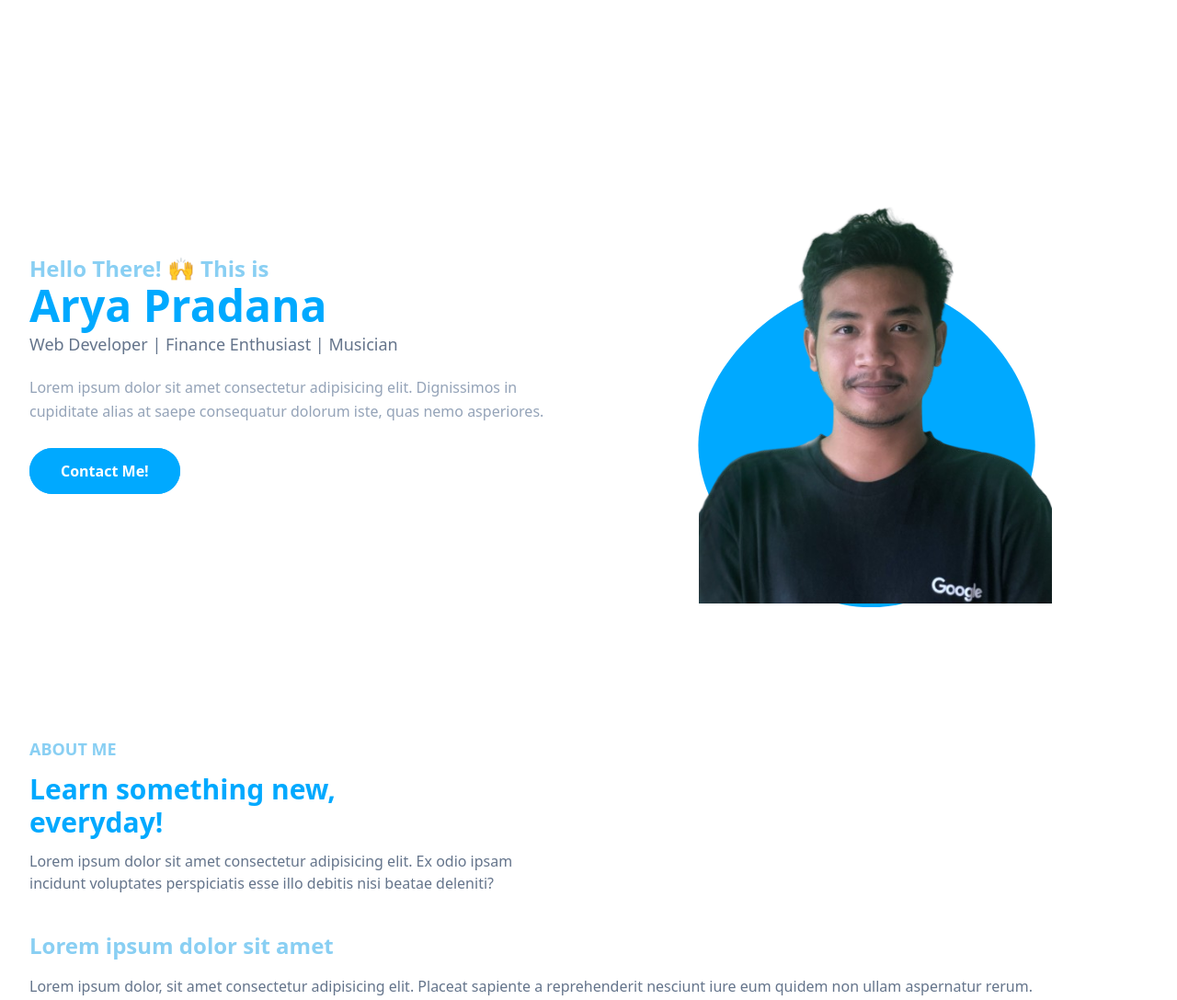
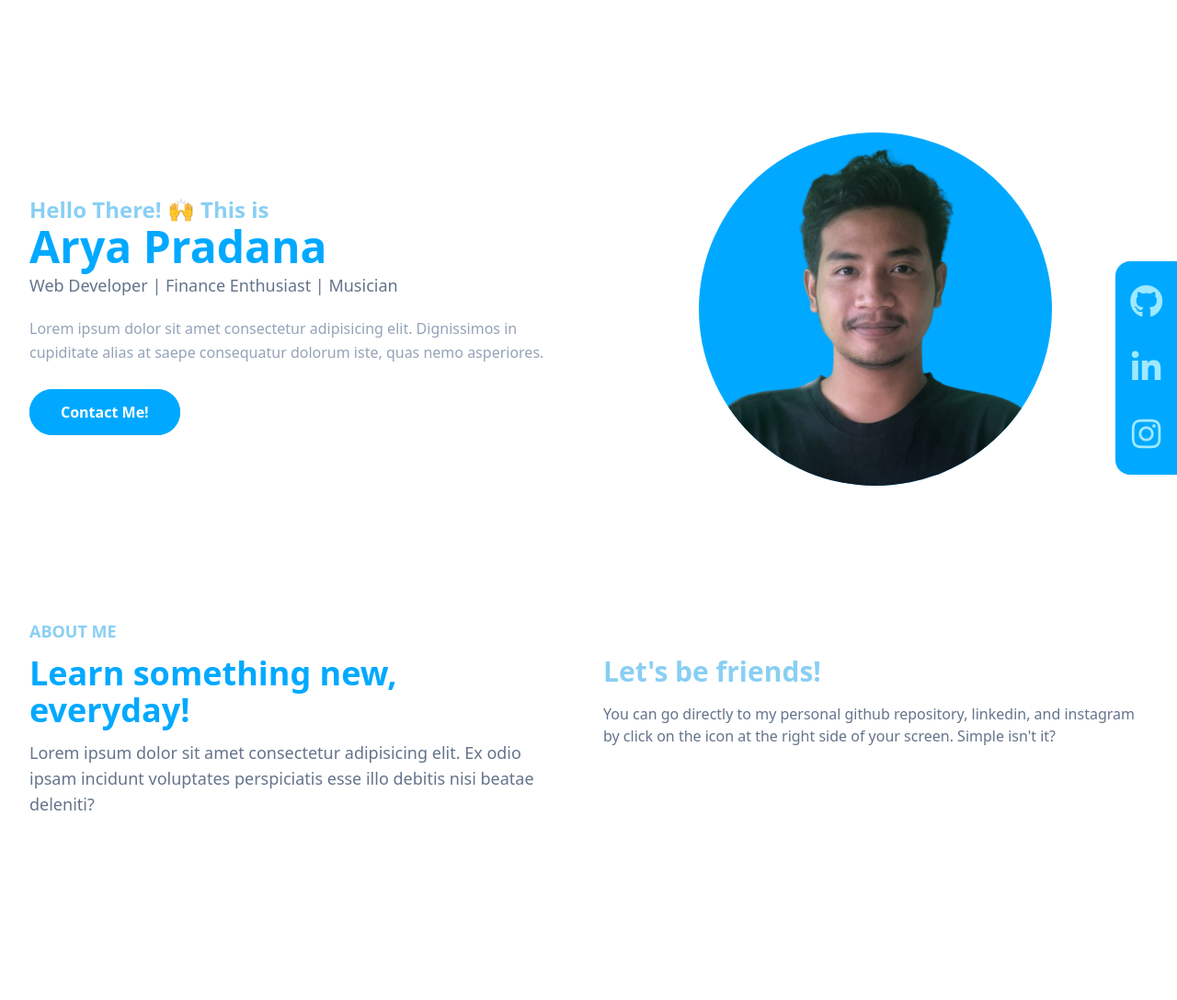
Before and after one commit to aryapdf/portfolio-website-ichabagus-demo, a website: page index.html in a window 1280 px wide. Shown: the whole page at 92% size. After the commit the page ends 1056 px from the top, so only its background shows below. Drawn offline with nearby package versions, Linux system fonts and the light colour scheme; files that its build step writes are made by us from their sources.

Commit message:
adding aside, and about

```diff
--- a/index.html
+++ b/index.html
@@ -5,8 +5,16 @@
     <meta name="viewport" content="width=device-width, initial-scale=1.0" />
     <title>Portfolio Tailwind CSS</title>
     <link rel="stylesheet" href="./dist/output.css" />
+    <!-- Font Awesomw-->
+    <link
+      rel="stylesheet"
+      href="https://cdnjs.cloudflare.com/ajax/libs/font-awesome/5.15.4/css/all.min.css"
+      integrity="sha512-1ycn6IcaQQ40/MKBW2W4Rhis/DbILU74C1vSrLJxCq57o941Ym01SwNsOMqvEBFlcgUa6xLiPY/NS5R+E6ztJQ=="
+      crossorigin="anonymous"
+      referrerpolicy="no-referrer"
+    />
   </head>
-  <body class="bg-white">
+  <body class="bg-white relative">
     <!-- Hero Section Start-->
     <section id="home" class="pt-36">
       <div class="container">
@@ -42,21 +50,8 @@
               <img
                 src="assets/img/arya-removebg.png"
                 alt="Arya Pradana"
-                class="w-96 max-w-full mx-auto"
+                class="w-64 h-64 mx-auto rounded-full bg-primary object-cover lg:w-96 lg:h-96"
               />
-              <span class="absolute -bottom-32 left-1/2 -translate-x-1/2 -z-10">
-                <svg
-                  width="600"
-                  viewBox="0 0 200 200"
-                  xmlns="http://www.w3.org/2000/svg"
-                >
-                  <path
-                    fill="#00A9FF"
-                    d="M57.9,0C57.9,29.3,28.9,58.7,-1.6,58.7C-32.1,58.7,-64.2,29.3,-64.2,0C-64.2,-29.4,-32.1,-58.9,-1.6,-58.9C28.9,-58.9,57.9,-29.4,57.9,0Z"
-                    transform="translate(100 100)"
-                  />
-                </svg>
-              </span>
             </div>
           </div>
         </div>
@@ -68,27 +63,29 @@
     <section id="about" class="pt-36 pb-32">
       <div class="container">
         <div class="flex flex-wrap">
-          <div class="w-full px-4 mb-10">
+          <div class="w-full px-4 mb-10 lg:w-1/2">
             <h4 class="font-bold uppercase text-secondary text-lg mb-3">
               About Me
             </h4>
-            <h2 class="font-bold text-primary max-w-md text-3xl mb-3">
+            <h2
+              class="font-bold text-primary max-w-md text-3xl mb-3 lg:text-4xl"
+            >
               Learn something new, everyday!
             </h2>
-            <p class="font-medium text-base text-slate-500 max-w-xl">
+            <p
+              class="font-medium text-base text-slate-500 max-w-xl lg:text-lg"
+            >
               Lorem ipsum dolor sit amet consectetur adipisicing elit. Ex odio
               ipsam incidunt voluptates perspiciatis esse illo debitis nisi
               beatae deleniti?
             </p>
           </div>
-          <div class="w-full px-4">
-            <h3 class="font-semibold text-secondary text-2xl mb-4">
-              Lorem ipsum dolor sit amet
+          <div class="w-full px-4 lg:w-1/2">
+            <h3 class="font-semibold text-secondary text-2xl mb-4 lg:text-3xl lg:pt-10">
+              Let's be friends!
             </h3>
             <p class="font-medium text-base text-slate-500">
-              Lorem ipsum dolor, sit amet consectetur adipisicing elit. Placeat
-              sapiente a reprehenderit nesciunt iure eum quidem non ullam
-              aspernatur rerum.
+              You can go directly to my personal github repository, linkedin, and instagram by click on the icon at the right side of your screen. Simple isn't it?
             </p>
           </div>
         </div>
@@ -97,13 +94,32 @@
     <!-- About Section End -->
 
     <!-- Aside Section Start-->
-    <aside class="container fixed end-0">
+    <aside class="fixed inset-y-0 right-0">
       <div class="h-full flex">
-        <ul class="px-4 py-6 rounded-tl-xl rounded-bl-xl">
-          <li></li>
-          <li></li>
-          <li></li>
-          <li></li>
+        <ul
+          class="px-4 py-6 rounded-tl-2xl rounded-bl-2xl m-auto flex flex-col flex-nowrap items-center justify-center gap-8 bg-primary"
+        >
+          <li class="list-none">
+            <a
+              href=""
+              class="no-underline font-medium text-4xl text-third rounded-md hover:text-white"
+              ><i class="fab fa-github"></i
+            ></a>
+          </li>
+          <li class="list-none">
+            <a
+              href=""
+              class="no-underline font-medium text-4xl text-third rounded-md hover:text-white"
+              ><i class="fab fa-linkedin-in"></i
+            ></a>
+          </li>
+          <li class="list-none">
+            <a
+              href=""
+              class="no-underline font-medium text-4xl text-third rounded-md hover:text-white"
+              ><i class="fab fa-instagram"></i
+            ></a>
+          </li>
         </ul>
       </div>
     </aside>
```
